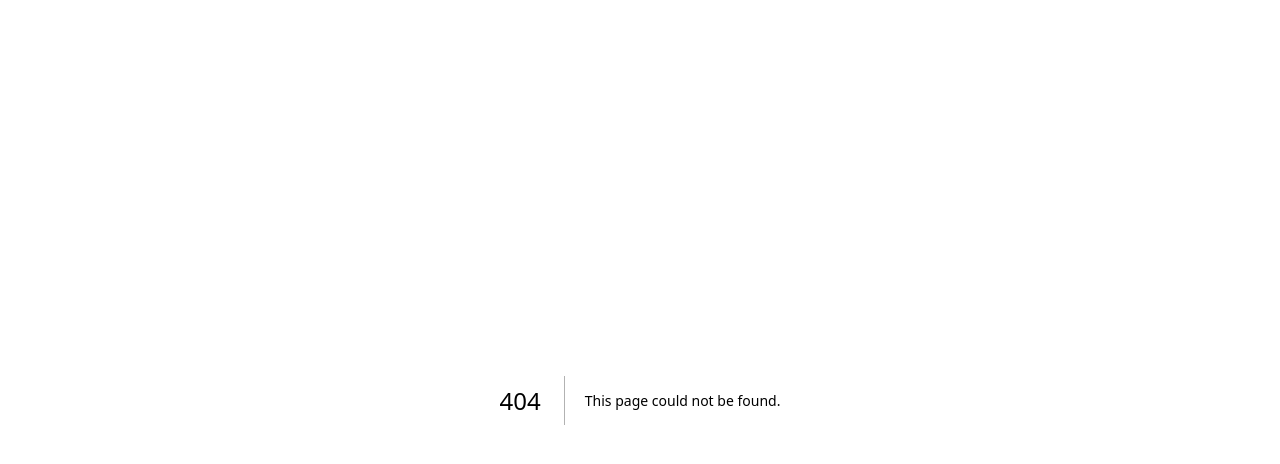
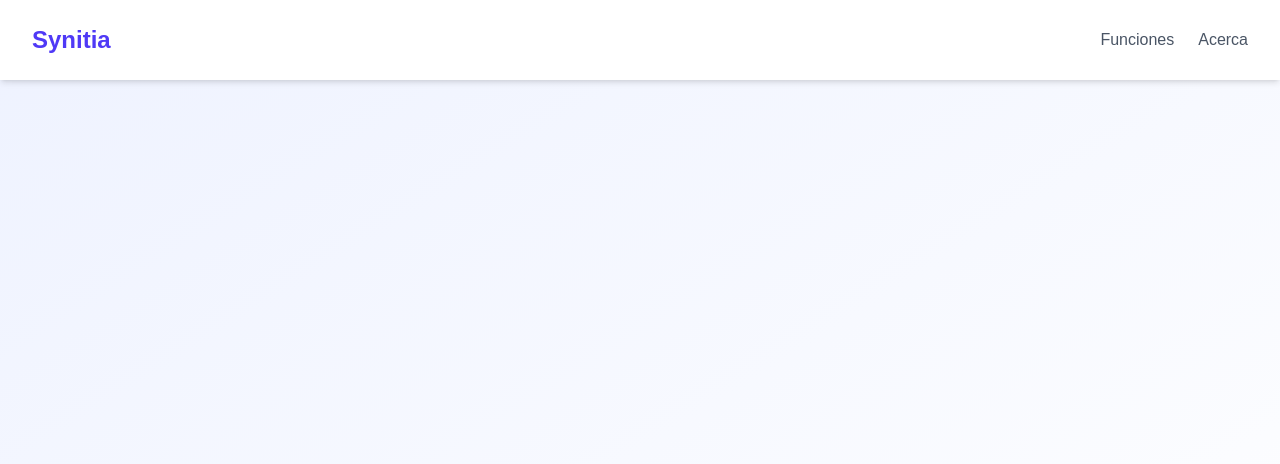
Before and after one commit to CmdrCloud/synitia, a Next.js app: page /auth/login in a window 1280 px wide. Before the commit this address had no page. Shown: the top 464 px of the page. Built offline with nearby package versions, Linux system fonts and the light colour scheme.

Commit message:
Adding BMC

```diff
--- /dev/null
+++ b/src/app/auth/login/page.tsx
@@ -0,0 +1,13 @@
+import Navbar from "@/components/ui/navbar";
+
+export default function LoginPage() {
+  return (
+    <>
+      <Navbar />
+
+      <main className="min-h-screen bg-gradient-to-br from-indigo-50 to-white flex flex-col dark:bg-black dark:text-white">
+        <div className=""></div>
+      </main>
+    </>
+  );
+}
--- a/src/app/page.tsx
+++ b/src/app/page.tsx
@@ -1,13 +1,20 @@
 // src/app/page.tsx
+"use client";
 import Image from "next/image";
+import Link from "next/link";
 import { Button } from "@/components/ui/button";
 
 export default function HomePage() {
+  function handleClick() {
+    window.open("/images/BMC.png", "_blank");
+  }
   return (
     <main className="min-h-screen bg-gradient-to-br from-indigo-50 to-white flex flex-col dark:bg-black dark:text-white">
       {/* Navbar */}
-      <nav className="w-full px-8 py-6 flex justify-between items-center shadow-md fixed">
-        <h1 className="text-2xl font-bold text-indigo-600">Synitia</h1>
+      <nav className="lg:w-full md:w-full w-full px-8 py-6 flex justify-between items-center shadow-md fixed">
+        <Link href="/">
+          <h1 className="text-2xl font-bold text-indigo-600">Synitia</h1>
+        </Link>
         <div className="space-x-6">
           <a
             href="#features"
@@ -21,7 +28,9 @@ export default function HomePage() {
           >
             Acerca
           </a>
-          <Button className="bg-indigo-600 text-white">Empezar</Button>
+          <Link href="/auth/login">
+            <Button className="bg-indigo-600 text-white">Empezar</Button>
+          </Link>
         </div>
       </nav>
 
@@ -35,9 +44,17 @@ export default function HomePage() {
             Synitia supervisa tu rutina diaria y te ofrece sugerencias
             inteligentes para maximizar tu productividad.
           </p>
-          <Button className="bg-indigo-600 text-white px-10 py-3 rounded-2xl hover:scale-105 transform transition">
-            Comienza ahora
-          </Button>
+          <div className="flex flex-col md:flex-row ">
+            <Button className="bg-indigo-600 text-white px-10 py-3 rounded-2xl hover:scale-105 transform transition">
+              Comienza ahora
+            </Button>
+            <Button
+              className="bg-indigo-600 text-white px-10 py-3 rounded-2xl hover:scale-105 transform transition"
+              onClick={handleClick}
+            >
+              Ver BMC
+            </Button>
+          </div>
         </div>
         <div className="w-full md:w-1/2 mb-8 md:mb-0">
           <div className="relative w-full h-80 md:h-96 rounded-3xl overflow-hidden shadow-2xl">
@@ -60,7 +77,7 @@ export default function HomePage() {
               desc: "Ahora puedes optimizar tu productividad con IA.",
             },
             {
-              title: "One for All",
+              title: "Todo en uno",
               desc: "Todo tu flujo de trabajo en una sola herramienta.",
             },
             {
--- a/src/components/ui/button.tsx
+++ b/src/components/ui/button.tsx
@@ -9,7 +9,7 @@ interface ButtonProps extends React.ButtonHTMLAttributes<HTMLButtonElement> {
 export function Button({ children, className = "", ...props }: ButtonProps) {
   return (
     <button
-      className={`px-6 py-2 rounded-full font-medium shadow hover:shadow-lg transition ${className}`}
+      className={`cursor-pointer px-6 py-2 rounded-full font-medium shadow hover:shadow-lg transition ${className}`}
       {...props}
     >
       {children}
--- /dev/null
+++ b/src/components/ui/navbar.tsx
@@ -0,0 +1,28 @@
+"use client";
+
+import Link from "next/link";
+import { Button } from "@/components/ui/button"; // adjust path if needed
+
+export default function Navbar() {
+  return (
+    <nav className="lg:w-full md:w-full w-full px-8 py-6 flex justify-between items-center shadow-md fixed bg-white z-50">
+      <Link href="/">
+        <h1 className="text-2xl font-bold text-indigo-600">Synitia</h1>
+      </Link>
+      <div className="space-x-6">
+        <a
+          href="#features"
+          className="text-gray-600 hover:text-indigo-600 transition"
+        >
+          Funciones
+        </a>
+        <a
+          href="#about"
+          className="text-gray-600 hover:text-indigo-600 transition"
+        >
+          Acerca
+        </a>
+      </div>
+    </nav>
+  );
+}
```
Also changed, not shown: public/images/BMC.png (added), public/images/logo.png (added), src/app/auth/forgot/page.tsx (added), src/app/auth/logout/page.tsx (added), src/app/auth/register/page.tsx (added).
